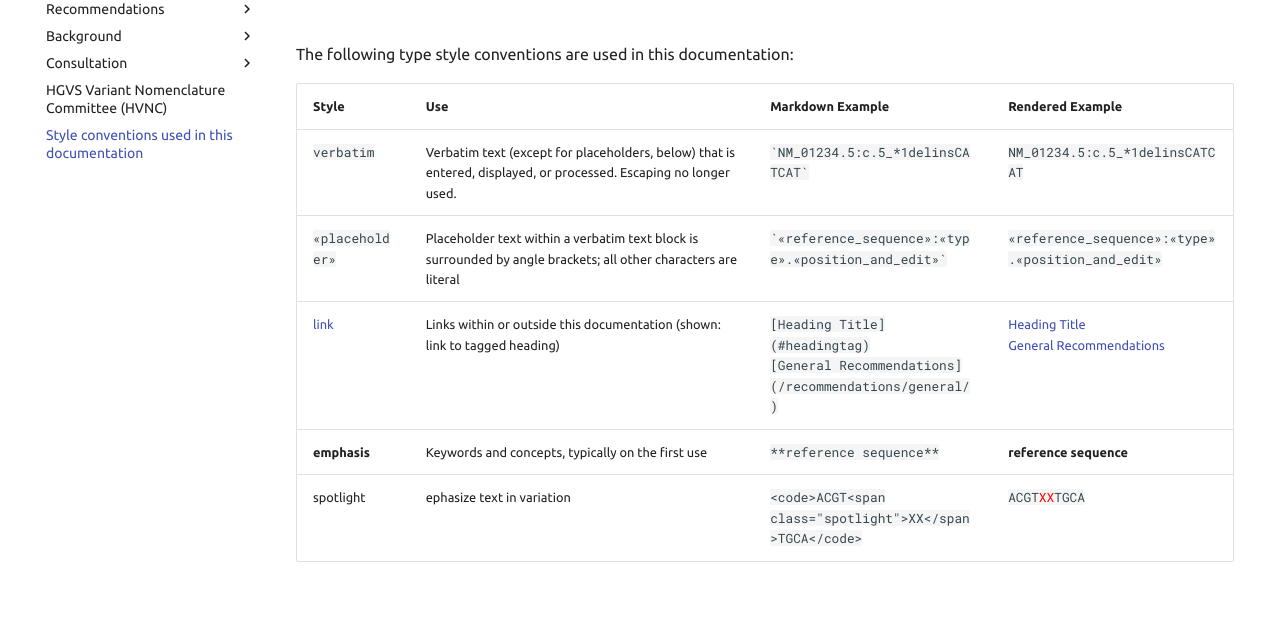
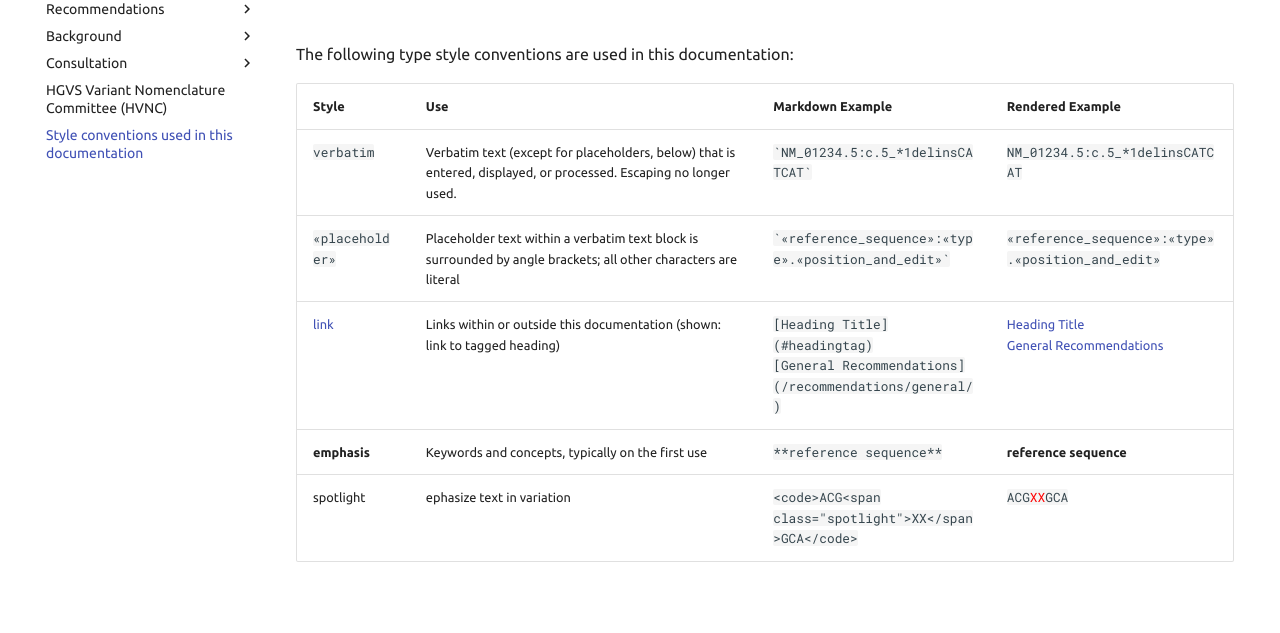
Before and after one commit to HGVSnomenclature/hgvs-nomenclature, an MkDocs documentation site: the page built from docs/style.md, in a window 1280 px wide. Shown: the part 138-771 px from the top of the page. Built offline with MkDocs 1.6.1 and Material for MkDocs 9.7.7, drawn with Linux system fonts in a browser that asks for light colours.

```diff
--- a/docs/style.md
+++ b/docs/style.md
@@ -8,4 +8,4 @@
 | `«placeholder»`    | Placeholder text within a verbatim text block is surrounded by angle brackets; all other characters are literal     | `` `«reference_sequence»:«type».«position_and_edit»` ``          | `«reference_sequence»:«type».«position_and_edit»` |
 | [link]()       | Links within or outside this documentation (shown: link to tagged heading)      | `[Heading Title](#headingtag)`<br>`[General Recommendations](/recommendations/general/)`        | [Heading Title](#headingtag)<br>[General Recommendations](/recommendations/general/)     |
 | **emphasis**       | Keywords and concepts, typically on the first use            | `**reference sequence**` | **reference sequence**  |
-| spotlight  | ephasize text in variation | `<code>ACGT<span class="spotlight">XX</span>TGCA</code>` | <code>ACGT<span class="spotlight">XX</span>TGCA</code>  |
+| spotlight  | ephasize text in variation | `<code>ACG<span class="spotlight">XX</span>GCA</code>` | <code>ACG<span class="spotlight">XX</span>GCA</code>  |
```
